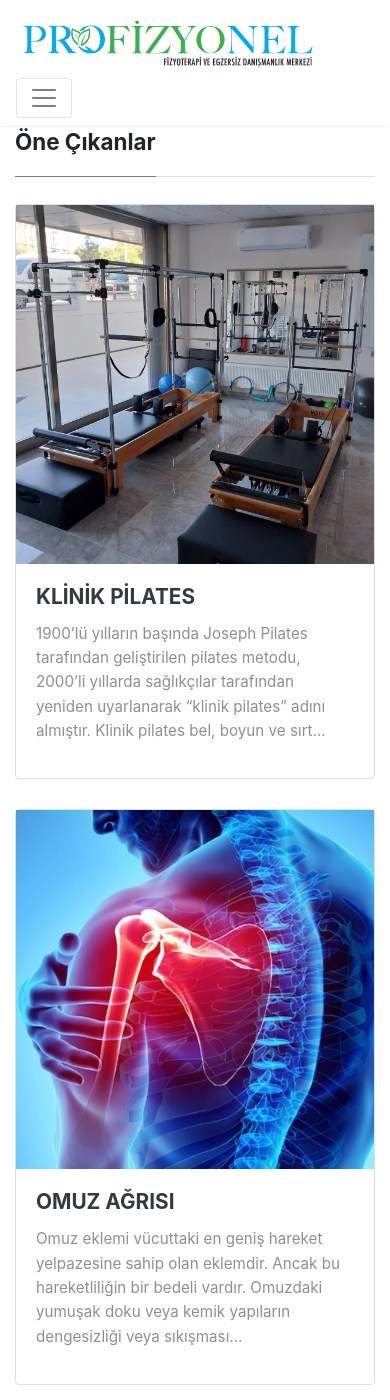
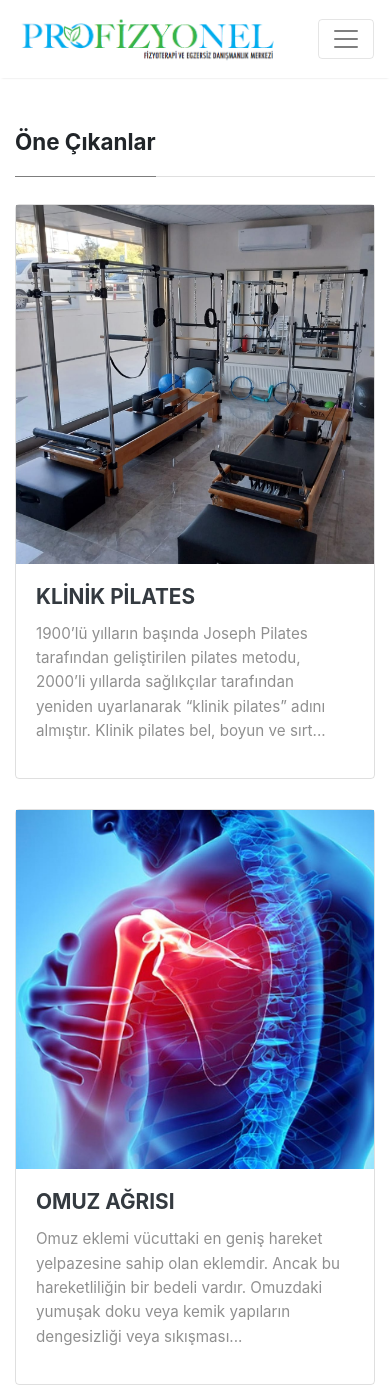
Before and after one commit to Profizyonel/profizyonel.github.io, a Jekyll site: the page built from index.html, in a window 390 px wide and 1400 px high. Built offline with Jekyll 4.4.1, drawn with Linux system fonts in a browser that asks for light colours; nearby versions of some CDN libraries; the list of posts is cut into pages by our own code.

Commit message:
responsive logo

```diff
--- a/assets/css/screen.css
+++ b/assets/css/screen.css
@@ -309,7 +309,7 @@ span.post-read-more a:hover {
 @media screen and (max-width: 600px)
 {
     .mediumnavigation .navbar-brand img {
-        max-height: 60px;
+        max-height: 52px;
         margin-right: 5px;
     }
 }
```
